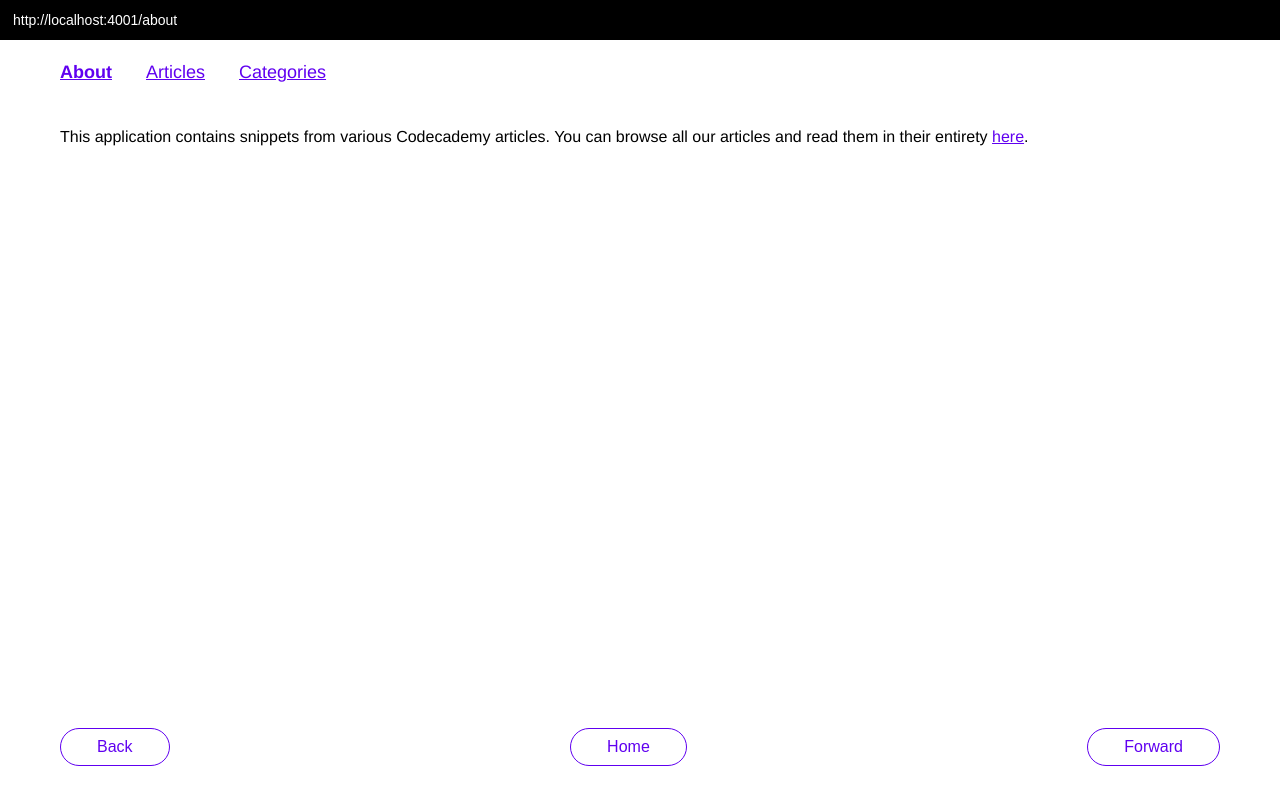
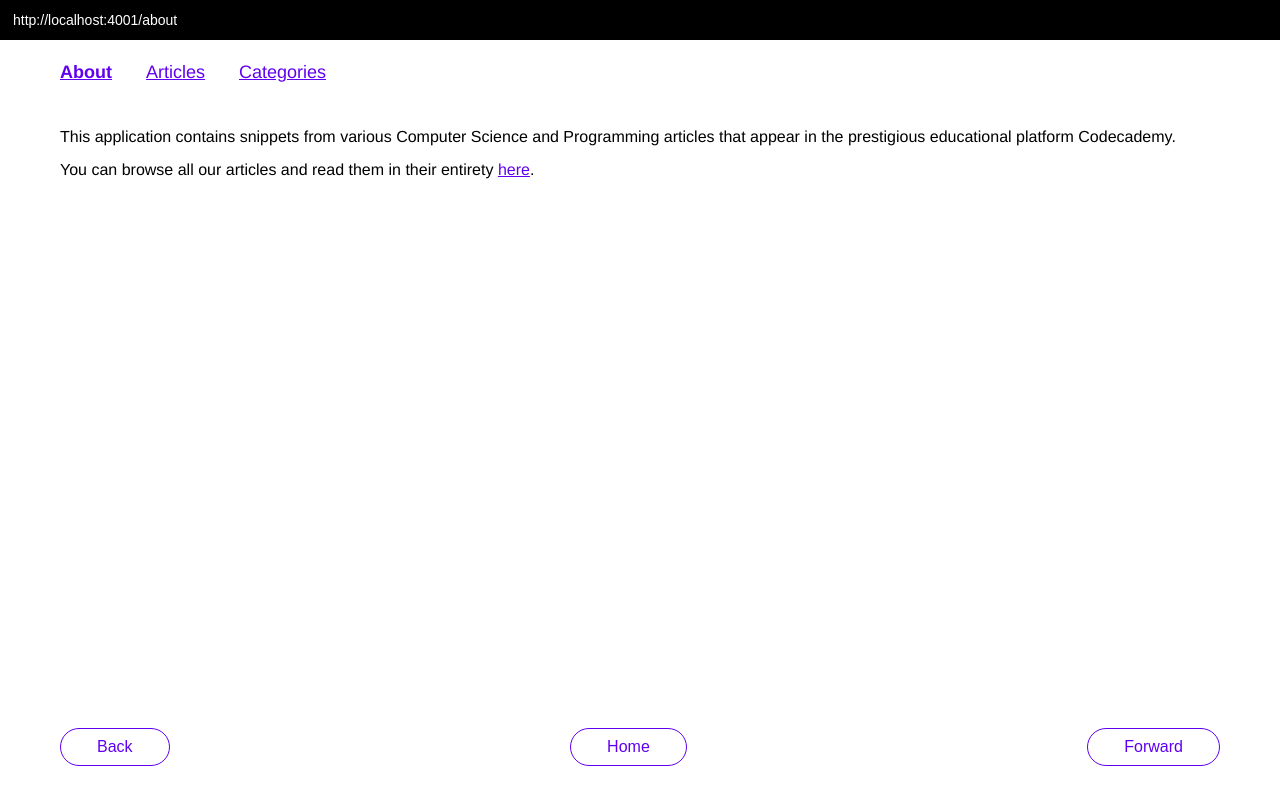
Before and after one commit to ARBUCHELI/NEXTJS-EXAMPLE-APP, a Next.js app: page /about in a window 1280 px wide. Built offline with nearby package versions, Linux system fonts and the light colour scheme.

Commit message:
editing about page

```diff
--- a/app/about/page.tsx
+++ b/app/about/page.tsx
@@ -1,7 +1,13 @@
 export default function AboutPage() {
     return (
-      <p>
-        This application contains snippets from various Codecademy articles. You can browse all our articles and read them in their entirety <a href="https://www.codecademy.com/articles">here</a>.
-      </p>
+      <>
+        <p>
+          This application contains snippets from various Computer Science and Programming articles that appear in the prestigious educational platform Codecademy.
+        </p>
+        <p>
+          You can browse all our articles and read them in their entirety <a href="https://www.codecademy.com/articles">here</a>.
+        </p>
+      </>
+
     )
   }
```
